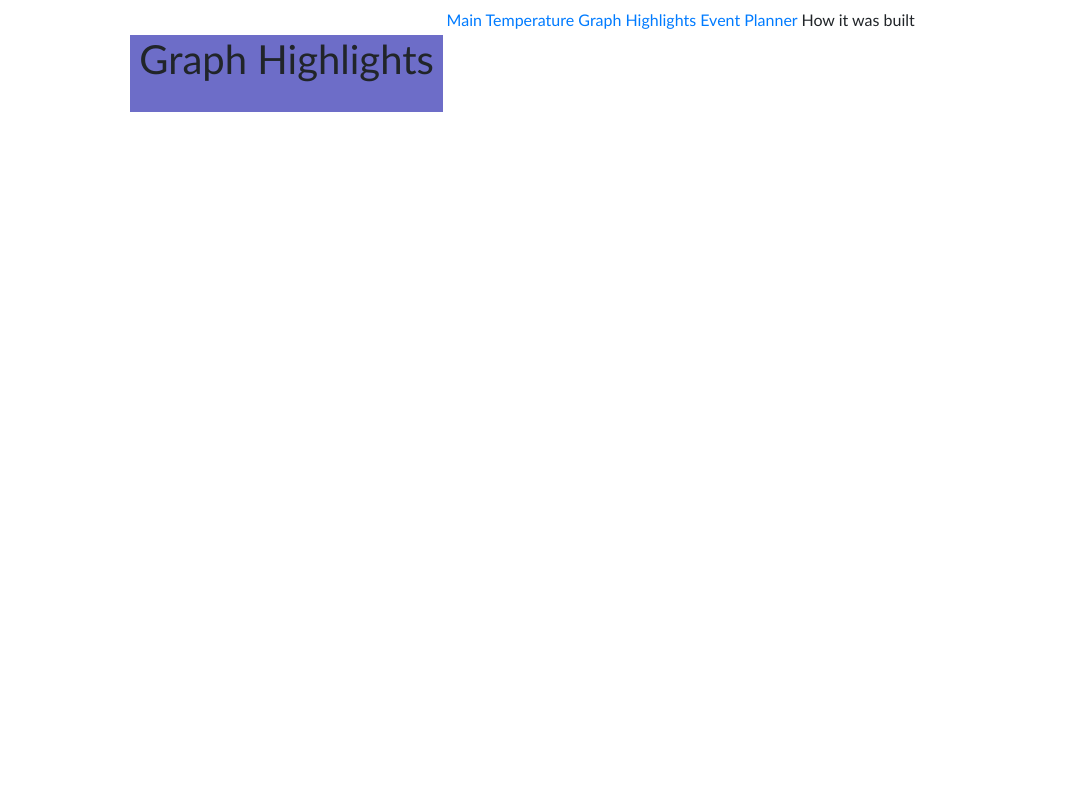
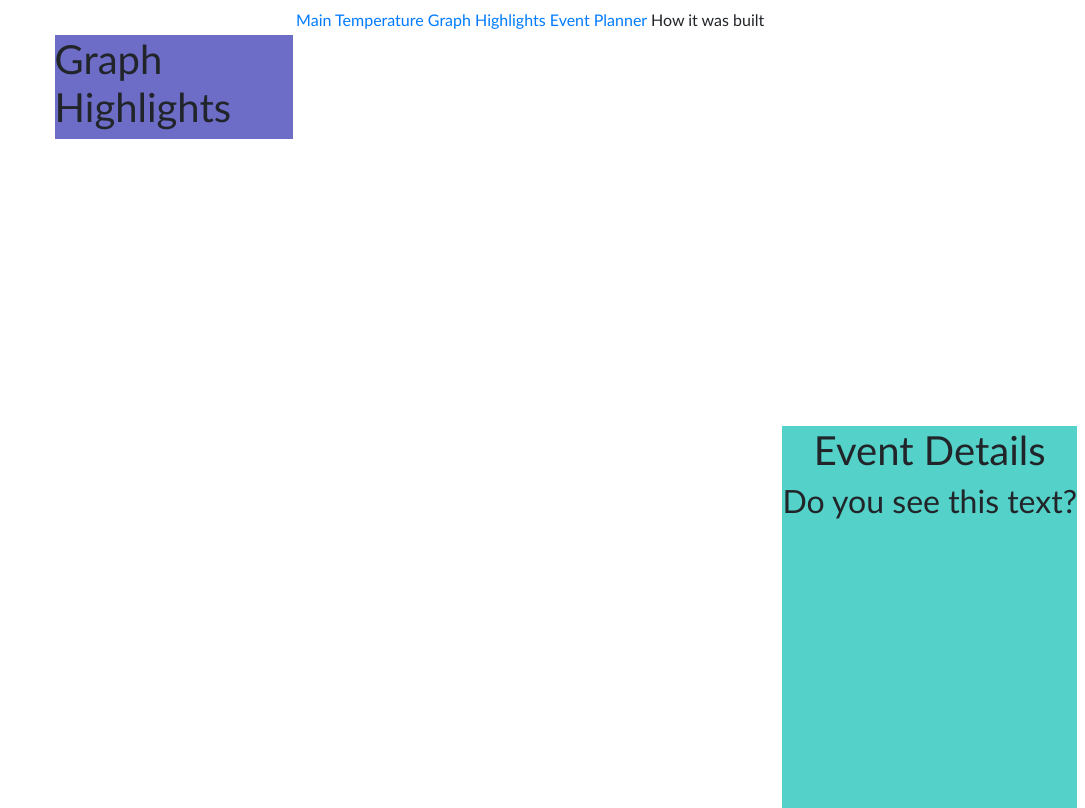
Before and after one commit to MiThCeKi/woodfiredpizza, a website: page index.html in a window 1280 px wide. Both pictures are taken after a click on the link "Graph Highlights". Shown: the whole page, without its empty margins (195-1280 px from the left). Drawn offline with nearby package versions, Linux system fonts and the light colour scheme.

Commit message:
putting in the placeholders where some data will be displayed on the webpage once the response is ok

```diff
--- a/event_planner.js
+++ b/event_planner.js
@@ -15,18 +15,24 @@ event_planner_form.addEventListener('submit', function (e) {
     if (response.ok) {
       console.log('its working!', response);
       // so is this where I would do the business logic of calculating #of pizzas etc.? and then use those variables to display CSS?
+      // i put the following lines of code 18-20 in the showGraphHighlights () in hidden.js. so that when clicked a variable is displayed
+      const item_to_render = "Do you see this text?"
+      document.getElementById("fill").innerHTML = item_to_render;
+
       // .json() is a method that creates a js object from the JSON body.
       return response.json();
     } else {
 
       return Promise.reject(response);
     }
-    // in the tutorial on go make things I don't undrestand on how he can put in this (data). Where does it come from?
+    // in the tutorial on go make things I don't undrestand on how he
+    // can put in this (data). Where does it come from? ANSWER THIS BY READING THE .THEN() in MDN documentation.
   }).then(function (data) {
     console.log(data);
   }).catch(function (error){
     console.warn('something is a foot', error)
     // what should I do here after an error is found. Can I perform any preprogrammed steps to handle it and recover?
     // I'm thinking like if the connection is down for a moment - what error would arrive - and then we put in a wait and then run the function again.
+    // Do I need a .finally?
   })
 });
--- a/hidden.js
+++ b/hidden.js
@@ -20,6 +20,8 @@ function showGraphHighlights () {
   activePage.classList.add('hidden')
   activePage = document.querySelector('#GraphHighlights')
   activePage.classList.remove('hidden')
+  const item_to_render = "Do you see this text?";
+  document.getElementById("fill").innerHTML = item_to_render;
 }
 
 function showMainGraph () {
--- a/index.html
+++ b/index.html
@@ -70,11 +70,12 @@
                 <h1>How it was built</h1>
             </div>
 
-<!--Practicing Display None / Hidden / JS-->
+<!-- -------------------------- Event Details-------------------------- -->
 
-
-        </div>
-
+            <div id='event_details' class="event_details">
+                <h1>Event Details</h1>
+                <h2><span id="fill"></span></h2>
+            </div>
     </body>
 
 </html>
--- a/main.css
+++ b/main.css
@@ -6,6 +6,7 @@
 /* Graph Highlights*/
 /* Event Planner */
 /* How it was built */
+/* Event Details */
 /* @media queries device breakpoints */
 
 :root{
@@ -35,6 +36,7 @@ body {
   "highlights"
   "event_planner"
   "how_built"
+  "event_details"
 }
 
 
@@ -102,6 +104,20 @@ body {
   display: grid;
   justify-content: center;
 }
+
+/*-------------------------- Event Details------------------------- */
+
+.event_details {
+  background: rgb(84, 209, 200);
+  grid-area: event_details;
+}
+.event_details h1{
+  display: grid;
+  justify-content: center;
+}
+
+
+
 /*-------------------------- Device Breakpoints------------------------- */
 
 /* Medium devices (tablets, 768px and up) */
```
